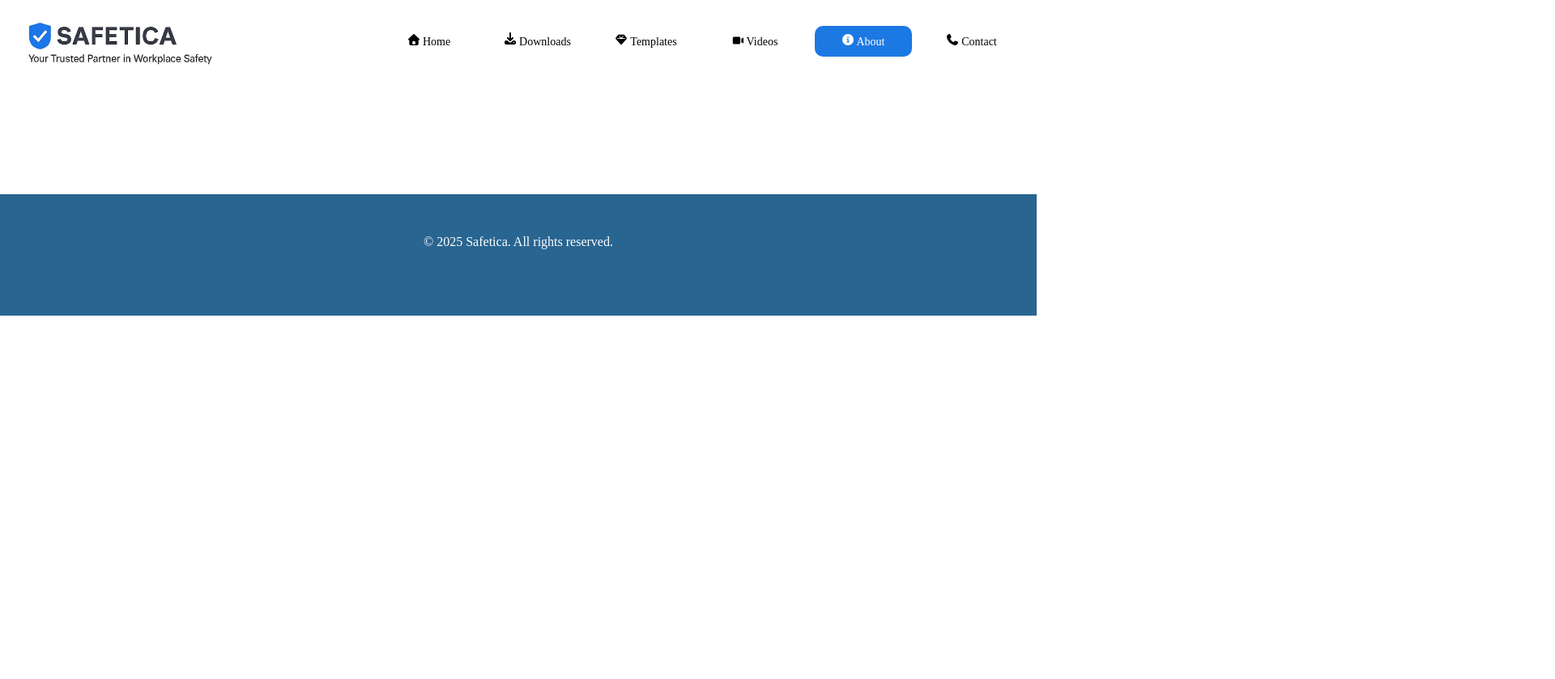
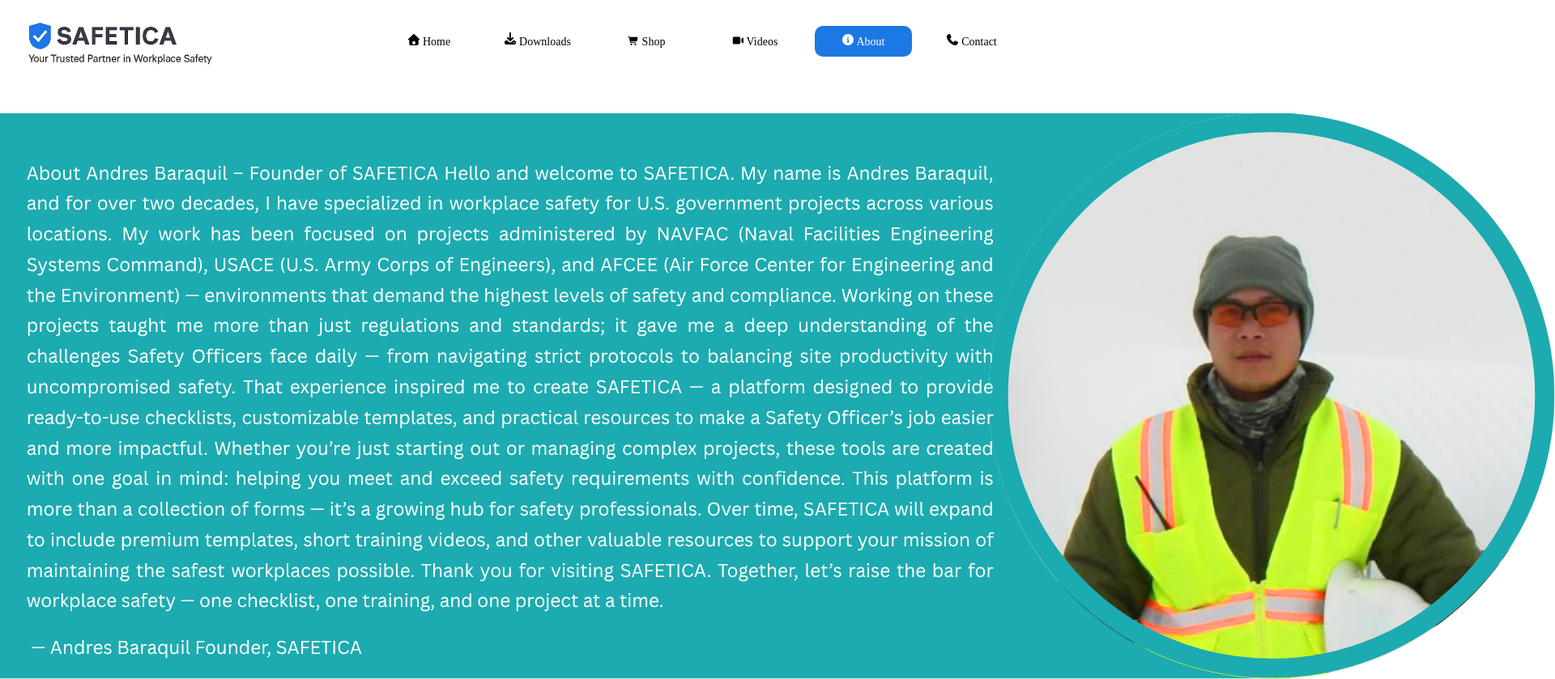
Before and after one commit to furei19/safetica, a plain HTML site: page about.html in a window 1280 px wide. Shown: the top 839 px of the page at 81% size, 1920 px wide, since content can reach past the window. Before the commit the page ends 800 px from the top, so only its background shows below. Drawn offline with nearby package versions, Linux system fonts and the light colour scheme; a web font is replaced by a local one.

Commit message:
Add files via upload

```diff
--- a/about.html
+++ b/about.html
@@ -21,8 +21,8 @@
                     <a href="freedownload.html">Downloads</a>
                 </div>
                 <div class="button_container">
-                    <img src="assets/gem-solid.svg" alt="">
-                    <a>Templates</a>
+                    <img src="assets/cart-shopping-solid.svg" alt="">
+                    <a>Shop</a>
                 </div>
                 <div class="button_container">
                     <img src="assets/video-solid.svg" alt="">
@@ -38,6 +38,10 @@
                 </div>
             </div>
         </div>
+        <div class="about_content">
+            <img src="assets/about_cover.png" alt="">
+            <img src="assets/mission_vision.png" alt="">
+        </div>
 
         <div class="footer">
             <p>© 2025 Safetica. All rights reserved.</p>
```
Also changed, not shown: assets/about_cover.png (added), assets/cart-shopping-solid.svg (added), assets/mission_vision.png (added), icons/caution_usace.jfif (added), icons/danger_usace.jfif (added), icons/notice.jfif (added), icons/safety.jfif (added), icons/warning_usace.jfif (added), 1 other file.
